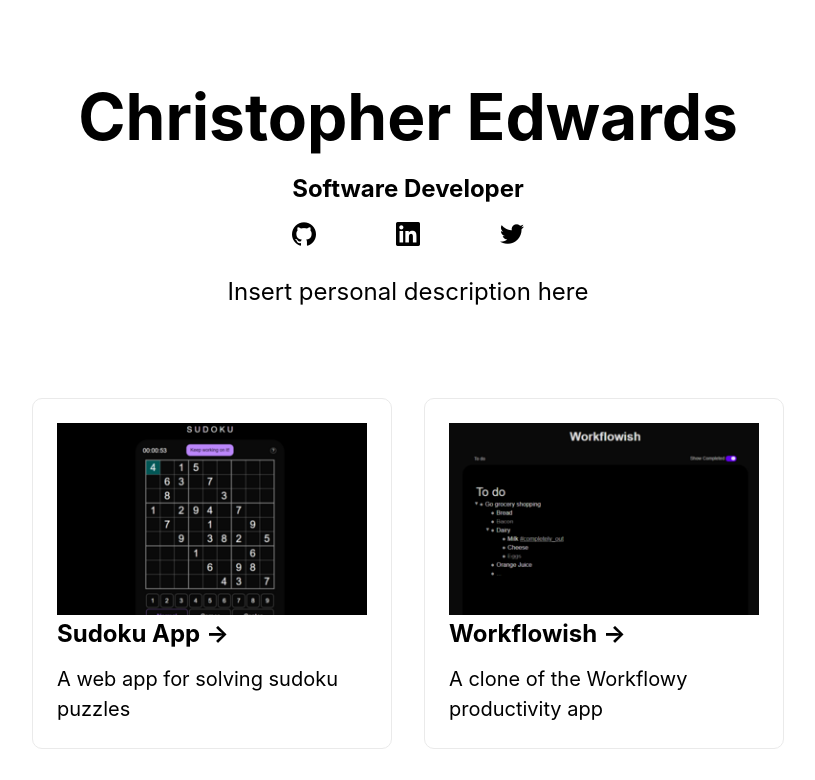
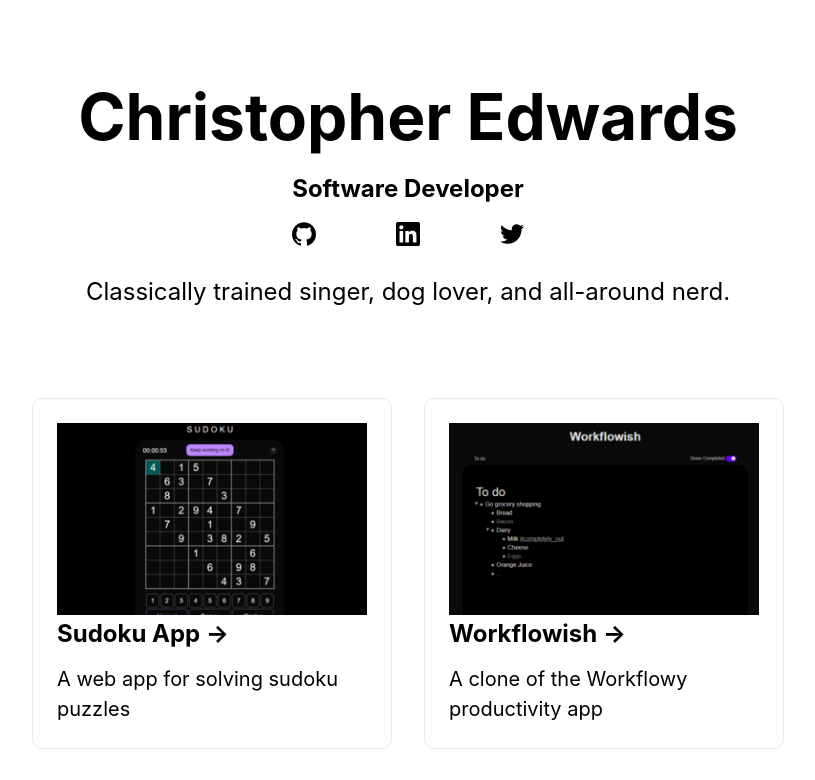
Before and after one commit to cedwards036/portfolio, a Next.js app: page / in a window 1280 px wide. Shown: the top 780 px of the page, without its empty margins (232-1047 px from the left). Built offline with nearby package versions, Linux system fonts and the light colour scheme.

Commit message:
add short description

```diff
--- a/pages/index.js
+++ b/pages/index.js
@@ -36,7 +36,9 @@ export default function Home() {
             ]}
           />
         </div>
-        <p className={styles.description}>Insert personal description here</p>
+        <p className={styles.description}>
+          Classically trained singer, dog lover, and all-around nerd.
+        </p>
 
         <div className={styles.grid}>
           <Card
```
